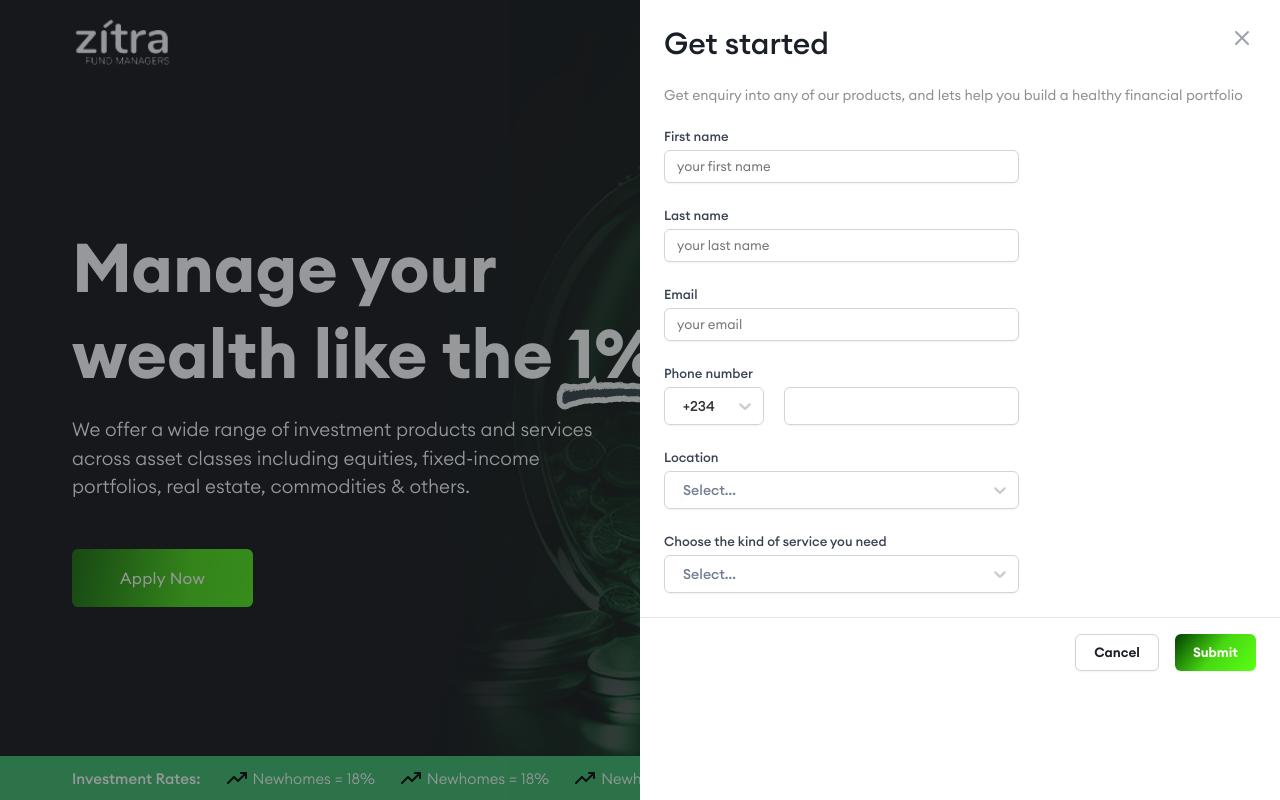
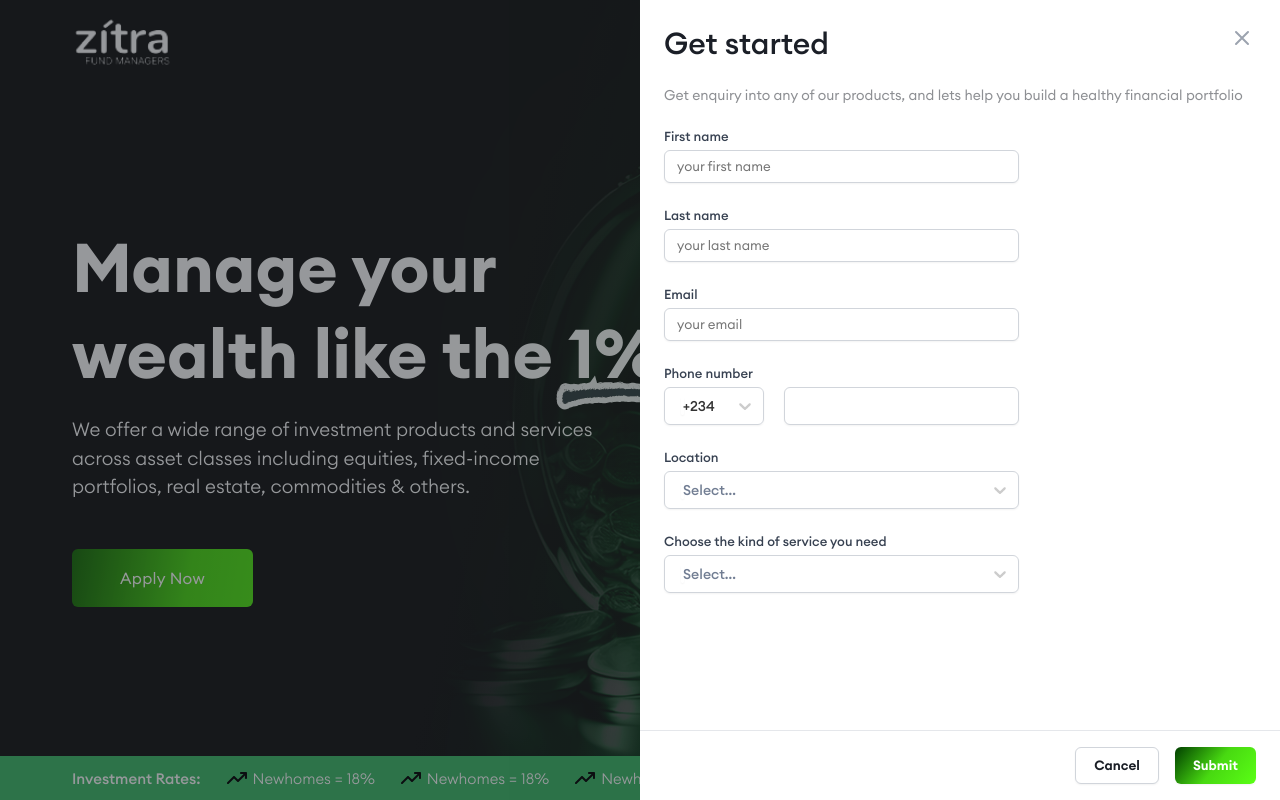
Before and after one commit to The-Anomaly/zitrafundmanagers, a React (Create React App) app: page / in a window 1280 px wide. Both pictures are taken after a click on the button "Apply now". Shown: the top 800 px of the page. Built offline with nearby package versions, Linux system fonts and the light colour scheme; no server answers.

Commit message:
fix get started form UI

```diff
--- a/src/components/getStartedForm/styles.module.scss
+++ b/src/components/getStartedForm/styles.module.scss
@@ -14,6 +14,8 @@
   min-width: 600px;
   overflow: auto;
   height: 100%;
+  display: flex;
+  flex-direction: column;
 
   &::-webkit-scrollbar {
     width: 0;
@@ -23,8 +25,6 @@
   padding: 1.5rem;
   overflow: auto;
   padding-bottom: 0;
-  display: flex;
-  flex-direction: column;
 }
 .close {
   position: fixed;
```
